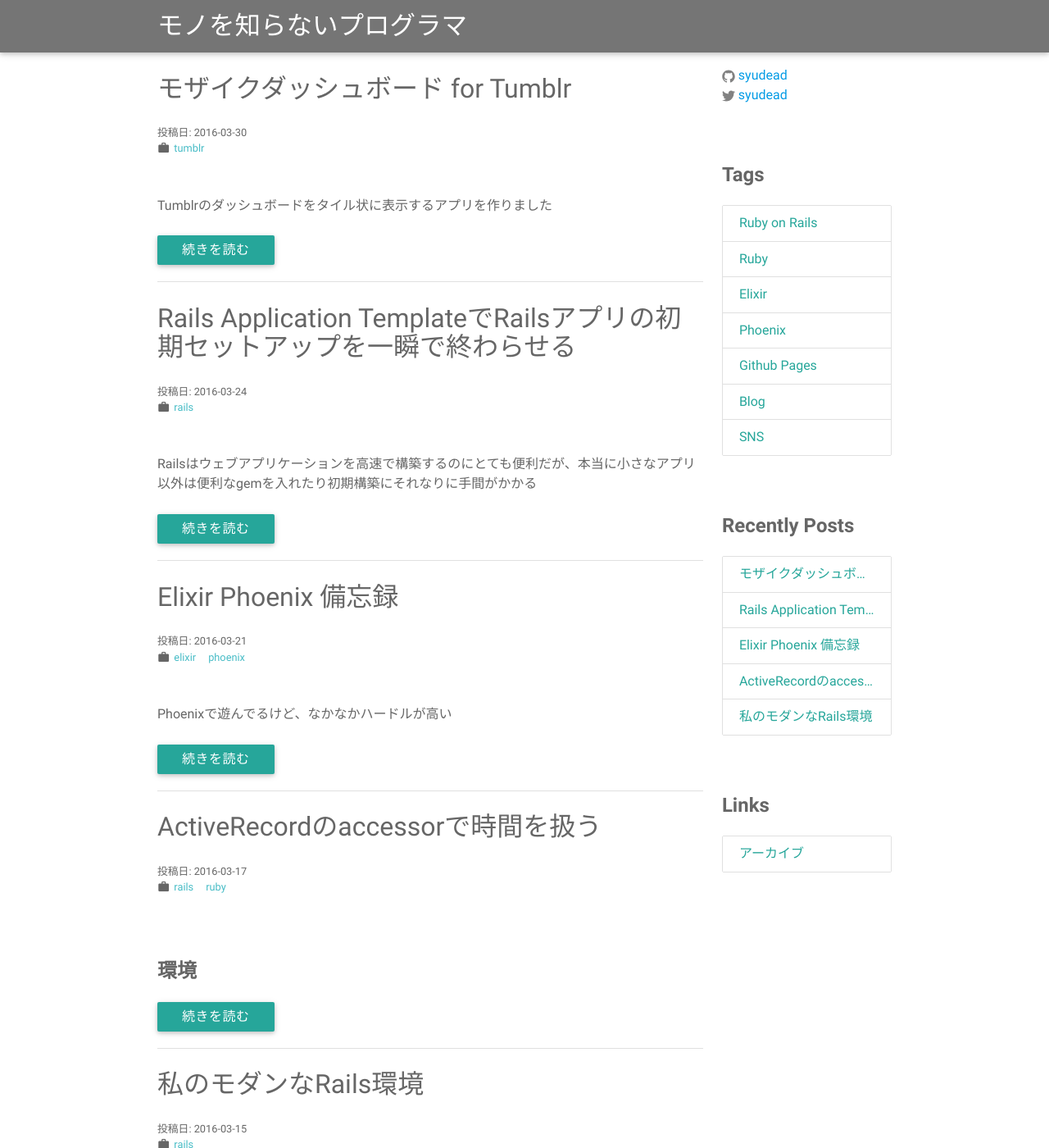
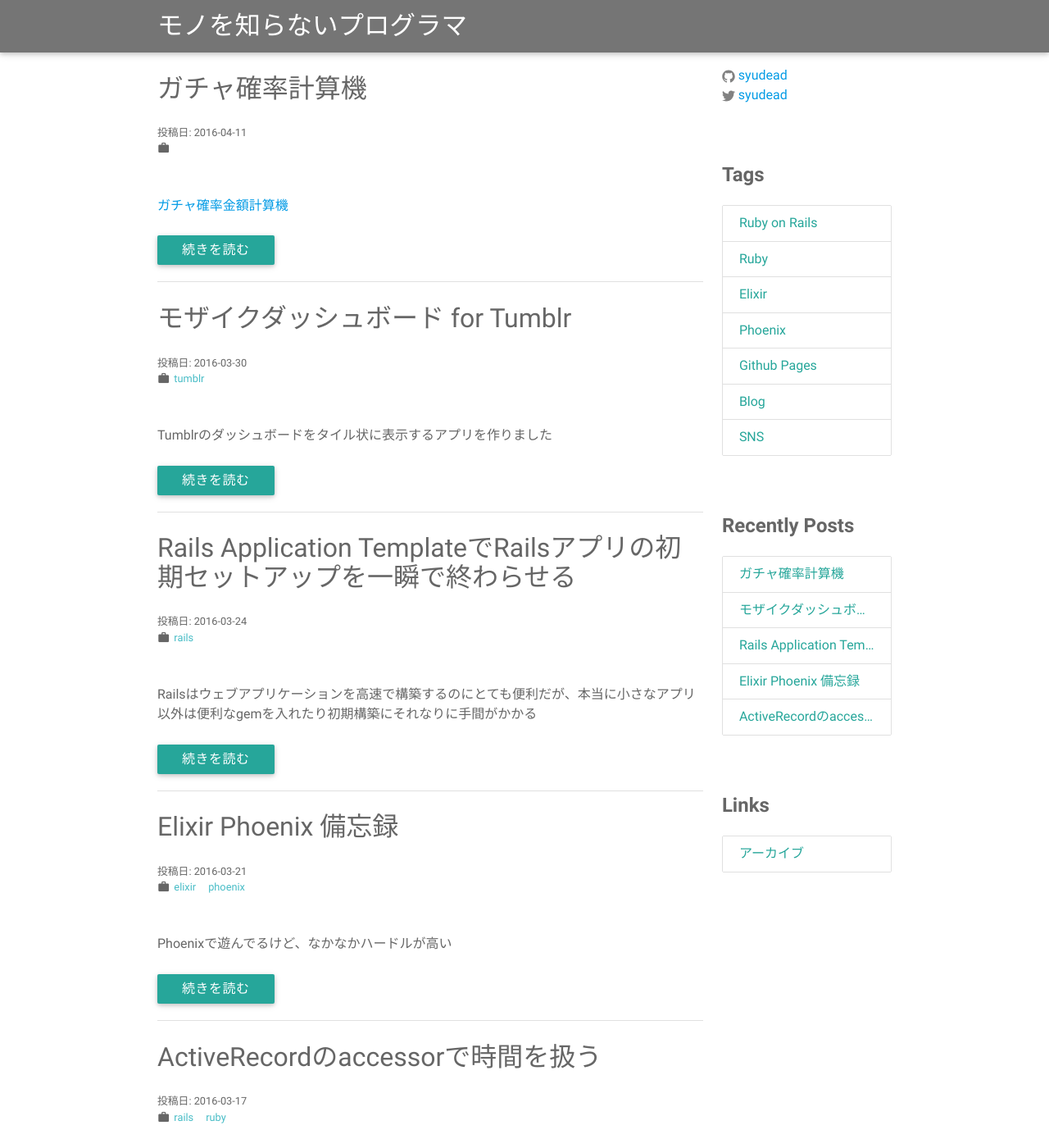
Before and after one commit to syudead/syudead.github.io, a Jekyll site: the page built from index.html, in a window 1280 px wide and 1400 px high. Shown: the whole window at 82% size. Built offline with Jekyll 4.4.1, drawn with Linux system fonts in a browser that asks for light colours; some of the changed lines change nothing that is shown.

Commit message:
2016-04-11-g_calc

```diff
--- a/_includes/head.html
+++ b/_includes/head.html
@@ -15,6 +15,7 @@
 
 <script src="//code.jquery.com/jquery-2.2.1.min.js"></script>
 <script src="/js/materialize.min.js"></script>
+<script src="/js/g_calc.js"></script>
 
 <title>{% if page.title %}{{ page.title | escape }}{% else %}{{ site.title | escape }}{% endif %}</title>
 
--- /dev/null
+++ b/_posts/2016-04-11-g_calc.md
@@ -0,0 +1,12 @@
+---
+layout: post
+title: ガチャ確率計算機
+---
+
+[ガチャ確率金額計算機](/g_calc.html)
+
+名前がすごい適当ですが、ガチャの確率から出すために必要な金額を計算するプログラムを書いてみました。
+
+## 参考記事
+
+* [出現確率1％のガチャを100回引いても，4割近くの人は全部はずれる。“本当の確率”を読み解いてみよう(4gamer.net)](http://www.4gamer.net/games/999/G999905/20160305003/){:target="_blank"}
--- /dev/null
+++ b/g_calc.html
@@ -0,0 +1,38 @@
+---
+layout: default
+title: ガチャ確率金額計算機
+---
+
+<p>
+1回あたりの金額と、出現確率を入力して下のボタンをクリックすると
+<br />
+結果が表示されます
+<br />
+<small>プログラムの都合上試行回数が3万回を超えると処理を中断します</small>
+</p>
+
+<div class="row">
+  <div class="col s12">
+    <div class="row">
+      <div class="input-field col s6">
+        <input id="k" type="text">
+        <label for="k">1回当たりの金額(円)</label>
+      </div>
+      <div class="input-field col s6">
+        <input id="p" type="text">
+        <label for="p">出現確率(%)</label>
+      </div>
+    </div>
+  </div>
+</div>
+
+<a id="calc" class="waves-effect waves-light btn">計算する！</a>
+
+<div id="error"></div>
+<div class="row" id="result">
+  <div class="col s12">
+    <p>50%の確率で出る金額＝<span id="ret5"></span></p>
+    <p>90%の確率で出る金額＝<span id="ret1"></span></p>
+    <p>98%の確率で出る金額＝<span id="ret2"></span></p>
+  </div>
+</div>
--- a/javascripts/main.js
+++ /dev/null
@@ -1 +0,0 @@
-console.log('This would be the main JS file.');
--- /dev/null
+++ b/js/g_calc.js
@@ -0,0 +1,60 @@
+$(function() {
+  var cal = function(n, c) {
+    return 1 - Math.pow(1 - n, c);
+  };
+
+  $("#calc").on("click", function() {
+    $("#ret1").html("");
+    $("#ret2").html("");
+    $("#ret5").html("");
+
+    var k = $("#k").val();
+    var p = $("#p").val();
+
+    if (k == "" || p == "") {
+      $("#error").html("入力欄が空です");
+      return;
+    } else {
+      $("#error").html("");
+    }
+
+    var n = 1;
+    var ret;
+    var ret1 = 0;
+    var ret2 = 0;
+    var ret5 = 0;
+    k = parseInt(k);
+    p = parseFloat(p) / 100;
+
+    while(1) {
+      ret = cal(p, n);
+      // console.log(":" + ret);
+      if (ret5 === 0 && ret > 0.50) {
+        ret5 = n;
+      }
+      if (ret1 === 0 && ret > 0.90) {
+        ret1 = n;
+      }
+      if (ret > 0.98) {
+        ret2 = n;
+        break;
+      }
+
+      n = n + 1;
+      if (n > 30000) {
+        $("#error").html("ガチャ回数が3万回を超えたため中断します");
+        break;
+      }
+    }
+
+    if (ret1 !== 0) {
+      $("#ret1").html(ret1 * k + "円 (" + ret1 + "回)");
+    }
+    if (ret2 !== 0) {
+      $("#ret2").html(ret2 * k + "円 (" + ret2 + "回)");
+    }
+    if (ret5 !== 0) {
+      $("#ret5").html(ret5 * k + "円 (" + ret5 + "回)");
+    }
+  });
+});
```
